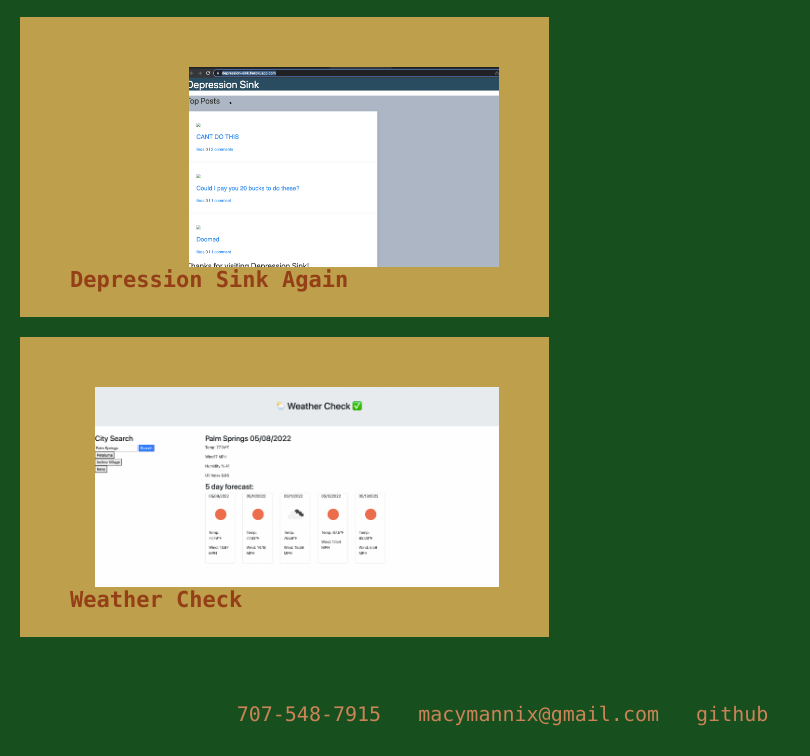
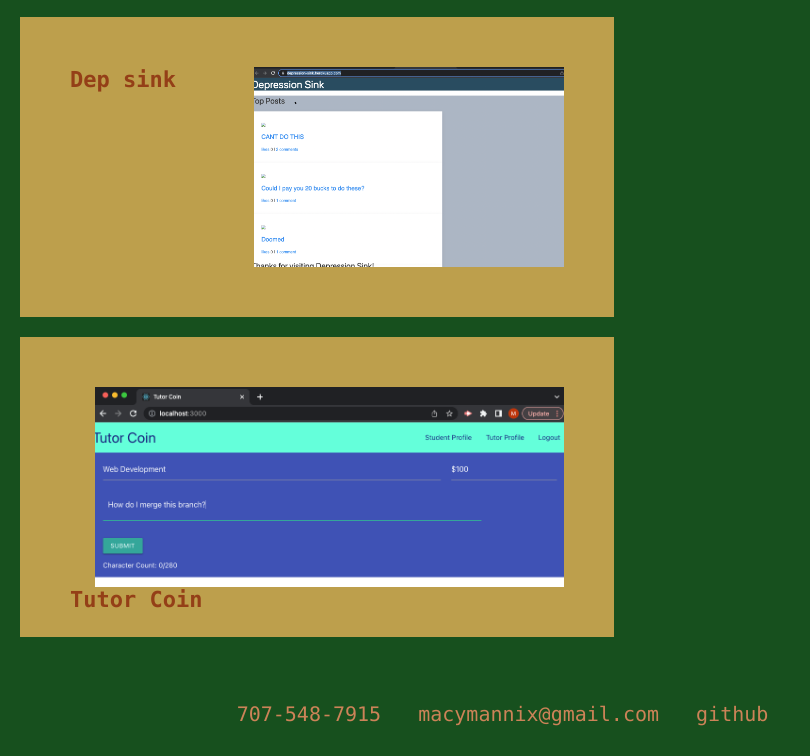
Before and after one commit to macykcool/pro-port, a plain HTML site: page index.html in a window 1280 px wide. Shown: the part 1946-2702 px from the top of the page, without its empty margins (0-810 px from the left). Drawn offline with Linux system fonts and the light colour scheme.

Commit message:
tutorcoin

```diff
--- a/index.html
+++ b/index.html
@@ -87,14 +87,14 @@
                     <a href="https://github.com/hectorromo06/depression-sink/tree/main">
                 <img src="./assets/images/depsink.jpg" alt="preview of depression sink group 2 project website" class="float-right" />
             </a>
-                <h2>Depression Sink Again</h2>
+                <h2>Dep sink</h2>
               </div>
 
               <div class="projects2">
-                <a href="https://macykcool.github.io/weather-board/">
-                <img src="./assets/images/weatherchck.png" alt="preview of weather check website" class="float-right" />
+                <a href="https://github.com/mpeterson56/Tutor-Coin">
+                <img src="./assets/images/tutor.png" alt="preview of weather check website" class="float-right" />
                 </a>
-                <h2>Weather Check</h2>
+                <h2>Tutor Coin</h2>
               </div>
 
             </div>
```
Also changed, not shown: assets/images/tutor.png (added).
